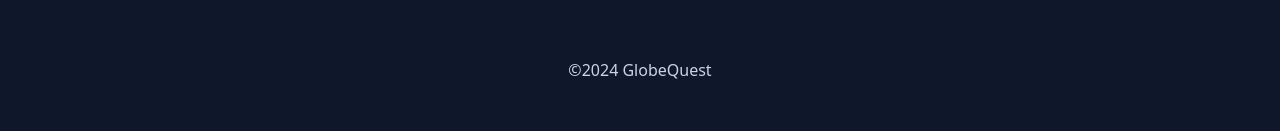
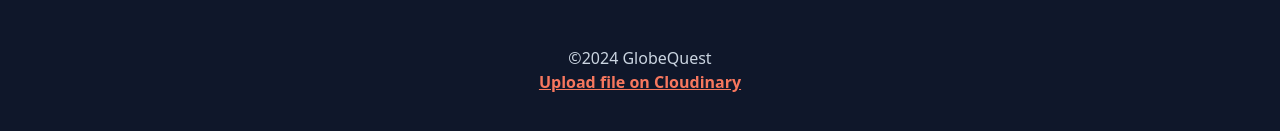
Before and after one commit to mikeheul/next-globequest-app, a Next.js app: page /itinerary in a window 1280 px wide. Shown: the part 655-786 px from the top of the page. Built offline with nearby package versions, Linux system fonts and the light colour scheme; no server answers; the database is empty.

Commit message:
Add link in footer to upload a file on Cloudinary

```diff
--- a/components/Footer.tsx
+++ b/components/Footer.tsx
@@ -7,6 +7,7 @@ const Footer = () => {
     return (
         <div className='flex flex-col justify-center items-center min-h-[150px] w-full bg-[#1D1D1D] text-slate-300 dark:bg-slate-900'>
             &copy;{currentYear} GlobeQuest
+            <div><a className='underline font-semibold text-marker' href='/upload'>Upload file on Cloudinary</a></div>
         </div>
     )
 }
```
